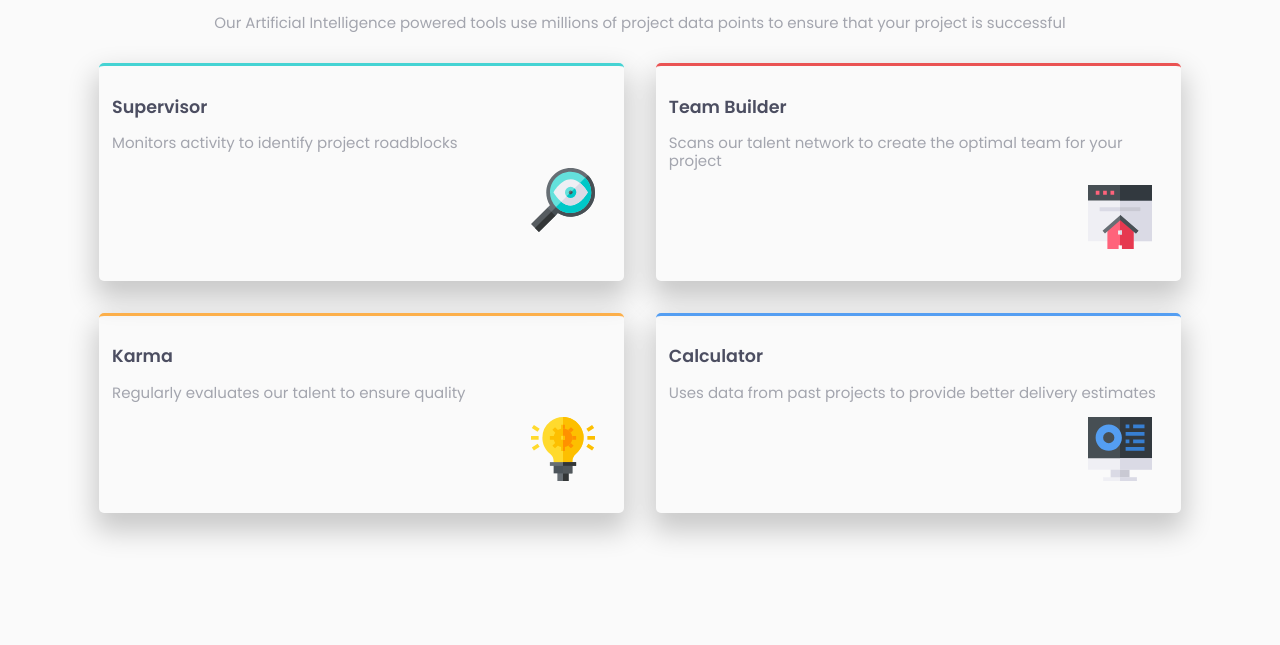
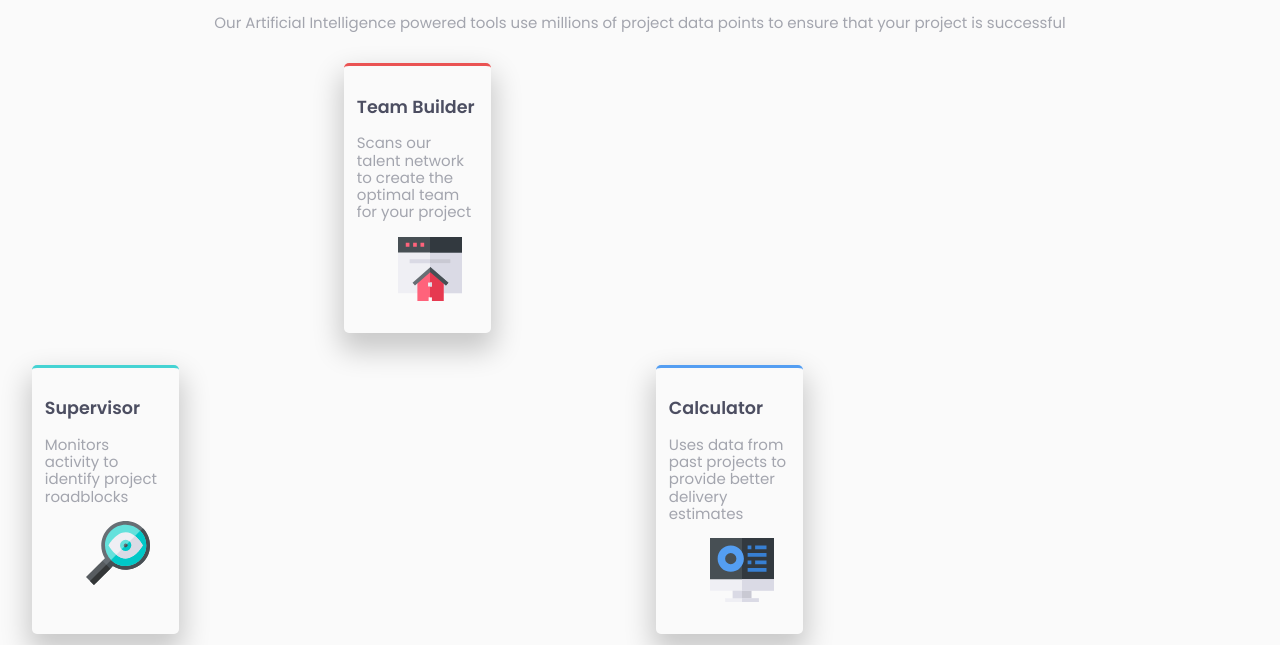
Before and after one commit to Gabrieldev-web-coder/four-card-feature, a plain HTML site: page index.html in a window 1280 px wide. Shown: the part 155-800 px from the top of the page. Drawn offline with Linux system fonts and the light colour scheme.

Commit message:
desktop responsive in progress

```diff
--- a/styles.scss
+++ b/styles.scss
@@ -21,6 +21,8 @@ body{
     .FCFS__header-h2{font-weight: nth($font-weight,1);}
 
     .FCFS__header-h1{color: nth($neutral-colors,1);}
+
+    .FCFS__header-p{padding:0% 10% 0% 10%}
 }
 
 .FCFS__cards{
@@ -30,36 +32,53 @@ body{
     justify-content: center;
     flex-wrap: wrap;
 
-    .FCFS__cards-h3{color: nth($neutral-colors,1);}
-
     .FCFS__cards-supervisor,.FCFS__cards-teamBuilder,.FCFS__cards-karma,.FCFS__cards-karma,.FCFS__cards-calculator{
-        max-width: 40%; /*80%*/
-        width: 80%;     /*80%*/  //Search an optimal porcent
+        max-width: 80%;
+        width: 80%;
         margin: 1rem;
         padding: .8rem;
         border-radius: $box-border;
         box-shadow: 0px 14px 28px 4px rgba(0,0,0,0.2);
     }
 
-    .FCFS__cards-supervisor{/*grid-area:supervision;*/ border-top:solid nth($primary-colors,2);}
+    .FCFS__cards-h3{color: nth($neutral-colors,1);}
 
-    .FCFS__cards-teamBuilder{/*grid-area:teambuilder;*/ border-top: solid nth($primary-colors,1);}
+    .FCFS__cards-supervisor{ border-top:solid nth($primary-colors,2);}
 
-    .FCFS__cards-karma{/*grid-area:karma;*/ border-top:solid nth($primary-colors,3);}
+    .FCFS__cards-teamBuilder{ border-top: solid nth($primary-colors,1);}
 
-    .FCFS__cards-calculator{/*grid-area:calculator;*/ border-top:solid nth($primary-colors,4);}
+    .FCFS__cards-karma{ border-top:solid nth($primary-colors,3);}
+
+    .FCFS__cards-calculator{ border-top:solid nth($primary-colors,4);}
 
     .FCFS__cards-containersvg{text-align: end; margin: 1rem;}
 }
 
+@media screen and (min-width:575px){
+    .FCFS__cards-supervisor,.FCFS__cards-teamBuilder,.FCFS__cards-karma,.FCFS__cards-karma,.FCFS__cards-calculator{
+        max-width: 80%;
+        width: 39% !important;
+ }
+ }
 
-/*For media queries*/
+ @media screen and (min-width:992px){
+     .FCFS__cards{
+         display: grid;
+         grid-template-columns: repeat(auto-fill,minmax(280px,1fr));
+         grid-template-rows: auto;
+         grid-template-areas:
+        ". team ."
+        "superv . calcu"
+        ". karma .";
 
-/*display: grid;
-    grid-template-columns:repeat(auto-fill,minmax(220px,1fr));
-    grid-template-rows: auto;
-    grid-template-areas:
-    "supervision"
-    "teambuilder"
-    "karma"
-    "calculator";*/
+    .FCFS__cards-supervisor{grid-area:superv;}
+
+    .FCFS__cards-teamBuilder{grid-area:team;}
+
+    .FCFS__cards-karma{grid-area:karma;}
+
+    .FCFS__cards-calculator{grid-area:calcu;}
+
+     }
+
+ }
```
Also changed, not shown: styles.css, 1 other file.
